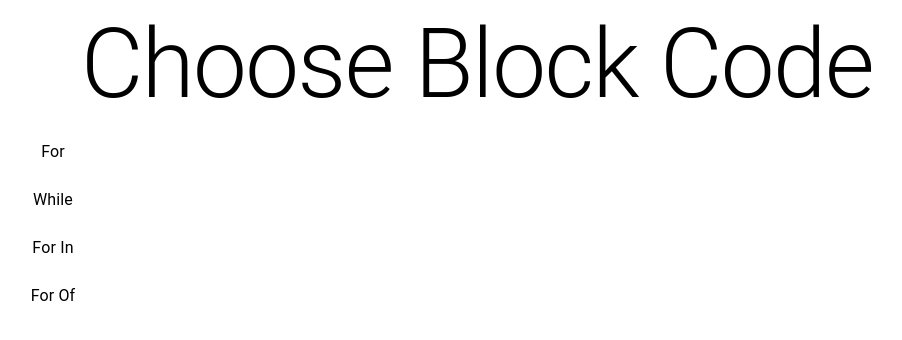
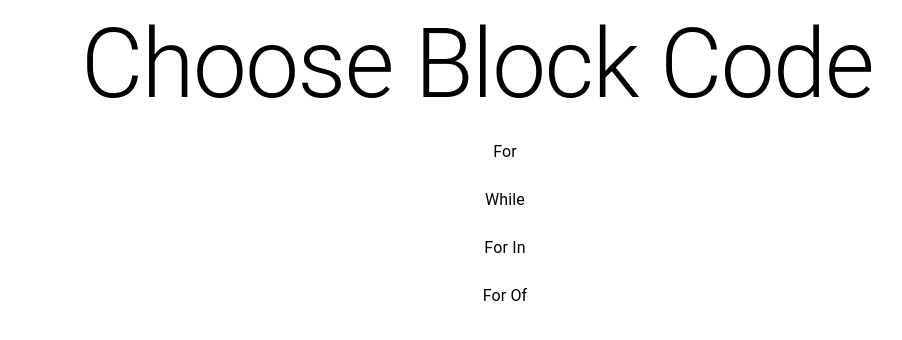
Before and after one commit to Hiladolev/online-coding, a React (Create React App) app in the folder client/: page / in a window 1280 px wide. Shown: the top 340 px of the page, without its empty margins (163-1065 px from the left). Built offline with nearby package versions, Linux system fonts and the light colour scheme.

Commit message:
added margin for centering the code block list

```diff
--- a/client/src/components/pages/Lobby/CodeBlockList/CodeBlockList.tsx
+++ b/client/src/components/pages/Lobby/CodeBlockList/CodeBlockList.tsx
@@ -5,7 +5,14 @@ import SingleCodeBlock from "./SingleCodeBlock";
 const codeListNames: string[] = ["For", "While", "For In", "For Of"];
 function CodeBlockList(): JSX.Element {
   return (
-    <Box sx={{ width: "100%", maxWidth: 360, bgcolor: "background.paper" }}>
+    <Box
+      sx={{
+        width: "100%",
+        maxWidth: 360,
+        bgcolor: "background.paper",
+        margin: "auto",
+      }}
+    >
       <nav aria-label="main mailbox folders">
         <List>
           {codeListNames.map((codeBlockName) => (
```
